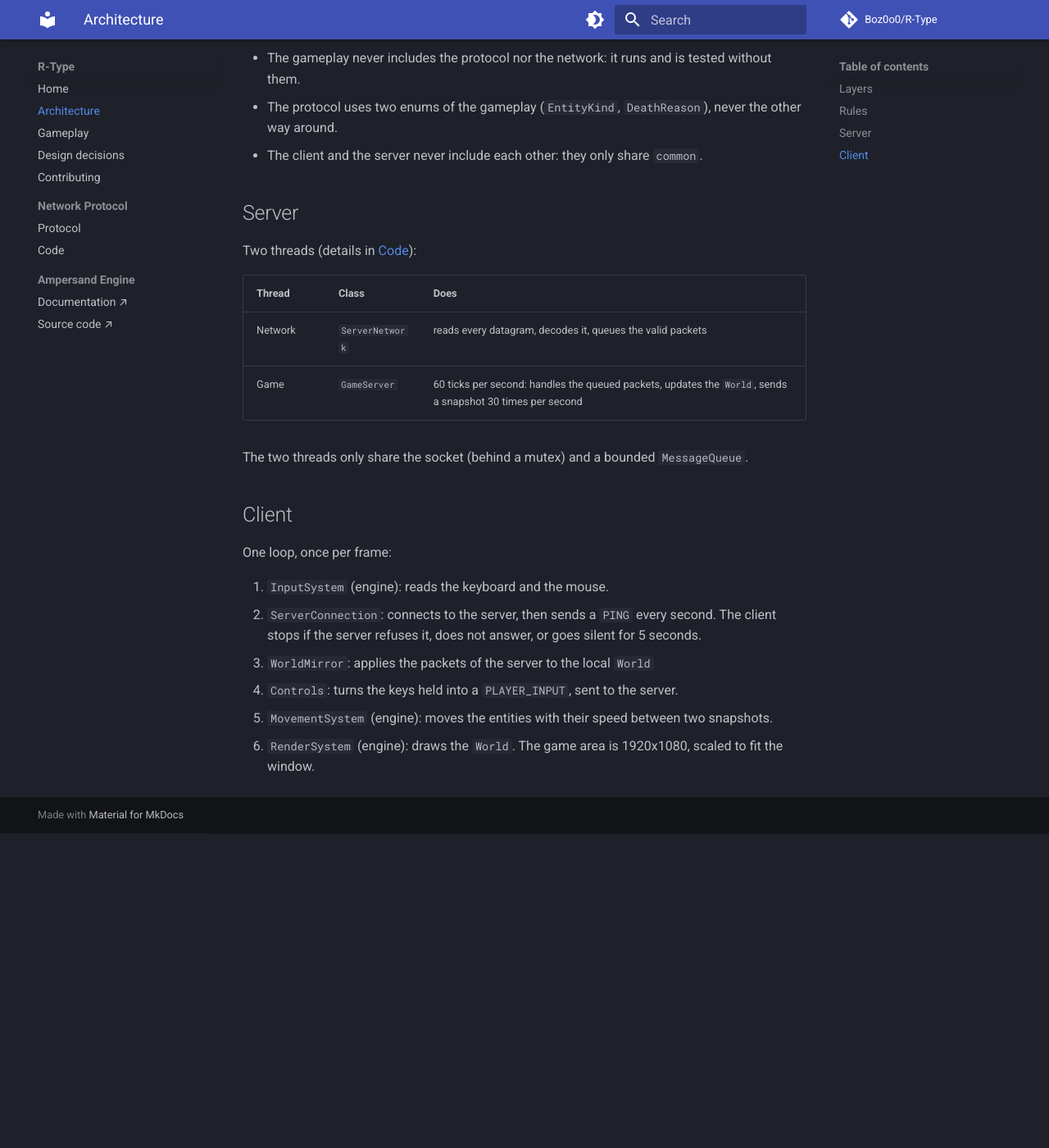
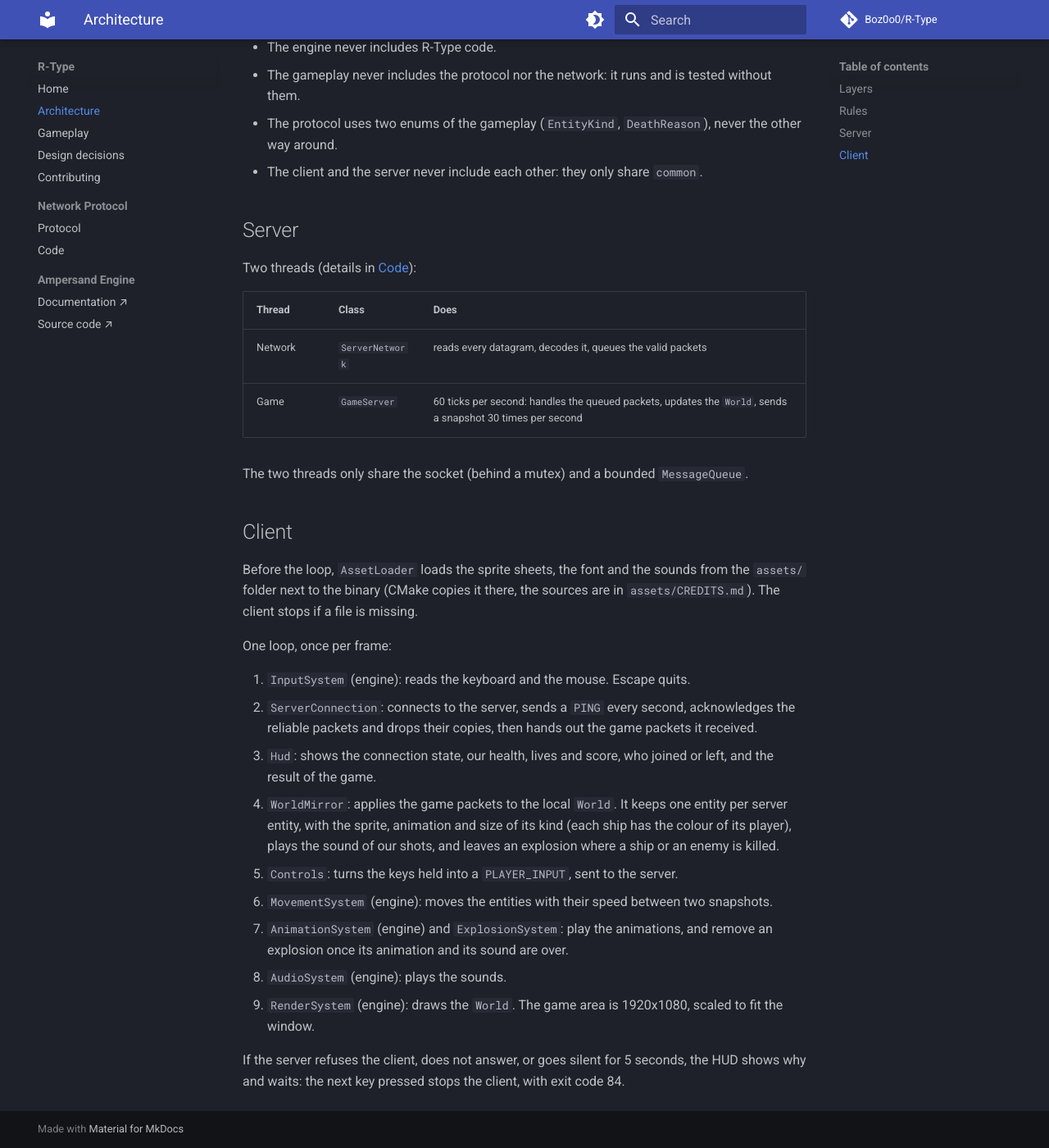
Before and after one commit to Boz0o0/R-Type, an MkDocs documentation site: the page built from docs/mkdocs/architecture.md, in a window 1280 px wide and 1400 px high, scrolled down 1298 px. Shown: the whole window at 82% size. Built offline with MkDocs 1.6.1 and Material for MkDocs 9.7.7, drawn with Linux system fonts in a browser that asks for light colours; comment, search, counter and statistics services are not loaded; before the commit the page ends 2314 px from its top, so only the background shows below that; some of the changed text lies outside the part shown.

Commit message:
fix(client): wait for a key to quit, clear the game result on GAME_START

```diff
--- a/docs/mkdocs/architecture.md
+++ b/docs/mkdocs/architecture.md
@@ -21,7 +21,7 @@ An arrow means "uses".
 | Gameplay | `src/common/`          | components, resources and systems of the game rules ([Gameplay](gameplay.md)) |
 | Protocol | `src/common/protocol/` | the packets, and how they are turned into bytes and back ([Protocol](protocol/specification.md)) |
 | Server   | `src/server/`          | accepts the players and runs the game loop                               |
-| Client   | `src/client/`          | opens the window, reads the keyboard, talks to the server                |
+| Client   | `src/client/`          | opens the window, reads the keyboard, talks to the server, shows and plays what the server says |
 
 The headers are in `include/rtype/`, in the same folders.
 
@@ -49,11 +49,32 @@ The two threads only share the socket (behind a mutex) and a bounded
 
 ## Client
 
+Before the loop, `AssetLoader` loads the sprite sheets, the font and the
+sounds from the `assets/` folder next to the binary (CMake copies it there,
+the sources are in `assets/CREDITS.md`). The client stops if a file is
+missing.
+
 One loop, once per frame:
 
-1. `InputSystem` (engine): reads the keyboard and the mouse.
-2. `ServerConnection`: connects to the server, then sends a `PING` every second. The client stops if the server refuses it, does not answer, or goes silent for 5 seconds.
-3. `WorldMirror`: applies the packets of the server to the local `World`
-4. `Controls`: turns the keys held into a `PLAYER_INPUT`, sent to the server.
-5. `MovementSystem` (engine): moves the entities with their speed between two snapshots.
-6. `RenderSystem` (engine): draws the `World`. The game area is 1920x1080, scaled to fit the window.
+1. `InputSystem` (engine): reads the keyboard and the mouse. Escape quits.
+2. `ServerConnection`: connects to the server, sends a `PING` every second,
+   acknowledges the reliable packets and drops their copies, then hands out
+   the game packets it received.
+3. `Hud`: shows the connection state, our health, lives and score, who
+   joined or left, and the result of the game.
+4. `WorldMirror`: applies the game packets to the local `World`. It keeps one
+   entity per server entity, with the sprite, animation and size of its kind
+   (each ship has the colour of its player), plays the sound of our shots,
+   and leaves an explosion where a ship or an enemy is killed.
+5. `Controls`: turns the keys held into a `PLAYER_INPUT`, sent to the server.
+6. `MovementSystem` (engine): moves the entities with their speed between two
+   snapshots.
+7. `AnimationSystem` (engine) and `ExplosionSystem`: play the animations, and
+   remove an explosion once its animation and its sound are over.
+8. `AudioSystem` (engine): plays the sounds.
+9. `RenderSystem` (engine): draws the `World`. The game area is 1920x1080,
+   scaled to fit the window.
+
+If the server refuses the client, does not answer, or goes silent for 5
+seconds, the HUD shows why and waits: the next key pressed stops the client,
+with exit code 84.
```
Also changed, not shown: 5 other files.
